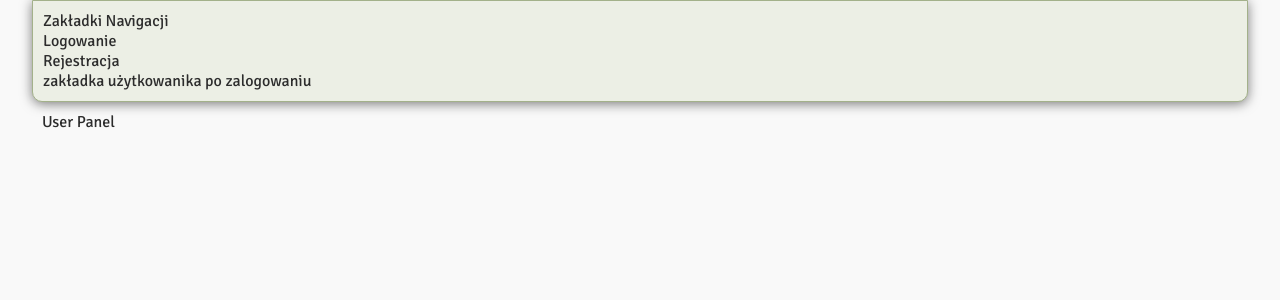
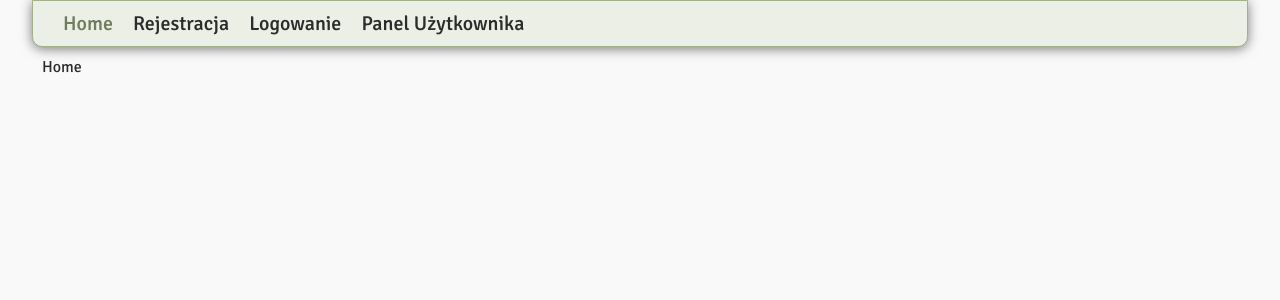
Before and after one commit to Paullina26/advertising_service, a React (Create React App) app in the folder client/: page / in a window 1280 px wide. Shown: the top 300 px of the page. Built offline with nearby package versions, Linux system fonts and the light colour scheme.

Commit message:
work for navigation interface

```diff
--- a/client/src/App.js
+++ b/client/src/App.js
@@ -5,6 +5,8 @@ import { GlobalStyle } from 'styles/GlobalStyle.style';
 import Layout from 'templates/Layout';
 import HomePage from 'pages/Home';
 import UserPanel from 'pages/UserPanel';
+import Registration from 'pages/Registration';
+import Login from 'pages/Login';
 
 function App() {
   return (
@@ -13,8 +15,10 @@ function App() {
         <GlobalStyle />
         <Layout>
           <Routes>
-            {/* <Route path='/' element={<HomePage />} /> */}
-            <Route path='/' element={<UserPanel />} />
+            <Route path='/' element={<HomePage />} />
+            <Route path='/registration' element={<Registration />} />
+            <Route path='/login' element={<Login />} />
+            <Route path='/userPanel' element={<UserPanel />} />
           </Routes>
         </Layout>
       </ThemeProvider>
--- /dev/null
+++ b/client/src/components/Navigation/MainMenu.js
@@ -0,0 +1,48 @@
+import { NavLink } from 'react-router-dom';
+import styled from 'styled-components';
+
+const navItems = [
+  { to: '/', name: 'Home' },
+  { to: '/registration', name: 'Rejestracja' },
+  { to: '/login', name: 'Logowanie' },
+  { to: '/userPanel', name: 'Panel Użytkownika' },
+];
+
+export const StyledLink = styled(NavLink)`
+  width: 100%;
+  font-weight: 500;
+  text-decoration: none;
+  position: relative;
+  color: ${({ theme }) => theme.Font};
+  margin: 15px auto 15px 20px;
+  font-size: 20px;
+
+  &:hover {
+    color: ${({ theme }) => theme.BackgroundSubmit};
+    transition: color 0.3s 0.3s linear;
+  }
+
+  &.active {
+    color: ${({ theme }) => theme.BackgroundSubmit};
+  }
+`;
+
+export const MainMenu = ({ open }) => {
+  const navItemRender = navItems.map(item => (
+    <StyledLink key={item.name} to={item.to}>
+      {item.name}
+    </StyledLink>
+  ));
+
+  return (
+    <div open={open}>
+      <div>{navItemRender}</div>
+    </div>
+  );
+};
+
+// Menu.propTypes = {
+//   open: bool.isRequired,
+// };
+
+export default MainMenu;
--- a/client/src/components/Navigation/Navigation.js
+++ b/client/src/components/Navigation/Navigation.js
@@ -1,4 +1,5 @@
 import styled from 'styled-components';
+import MainMenu from './MainMenu';
 
 export const ContainerNav = styled.div`
   margin: 0 auto;
@@ -14,14 +15,7 @@ const Navigation = () => {
   return (
     <ContainerNav>
       <div>
-        <p>Zakładki Navigacji</p>
-      </div>
-      <div>
-        <p>Logowanie</p>
-        <p>Rejestracja</p>
-      </div>
-      <div>
-        <p>zakładka użytkowanika po zalogowaniu</p>
+        <MainMenu></MainMenu>
       </div>
     </ContainerNav>
   );
--- a/client/src/pages/Home.js
+++ b/client/src/pages/Home.js
@@ -5,8 +5,6 @@ export const HomePage = () => {
   return (
     <>
       <p>Home</p>
-      <Login />
-      <Registration />
     </>
   );
 };
--- a/client/src/pages/UserPanel.js
+++ b/client/src/pages/UserPanel.js
@@ -1,10 +1,13 @@
-
-
+import { BrowserRouter as Router, Routes, Route } from 'react-router-dom';
+import LayoutUserPanel from 'templates/LayoutUserPanel';
 
 const UserPanel = () => {
   return (
     <>
-      <p>User Panel</p>
+      <LayoutUserPanel>
+        <Routes>{/* <Route path='/userPanel/settings' element={}/> */}</Routes>
+        <p>User Panel</p>
+      </LayoutUserPanel>
     </>
   );
 };
--- /dev/null
+++ b/client/src/templates/LayoutUserPanel.js
@@ -0,0 +1,19 @@
+import styled from 'styled-components';
+
+export const Container = styled.div`
+  width: 95vw;
+  margin: 0 auto;
+  padding: 10px;
+`;
+
+const LayoutUserPanel = props => {
+  return (
+    <div>
+      {/* <Navigation /> */}
+      <div>Nawigacja</div>
+      <Container>{props.children}</Container>
+    </div>
+  );
+};
+
+export default LayoutUserPanel;
```
